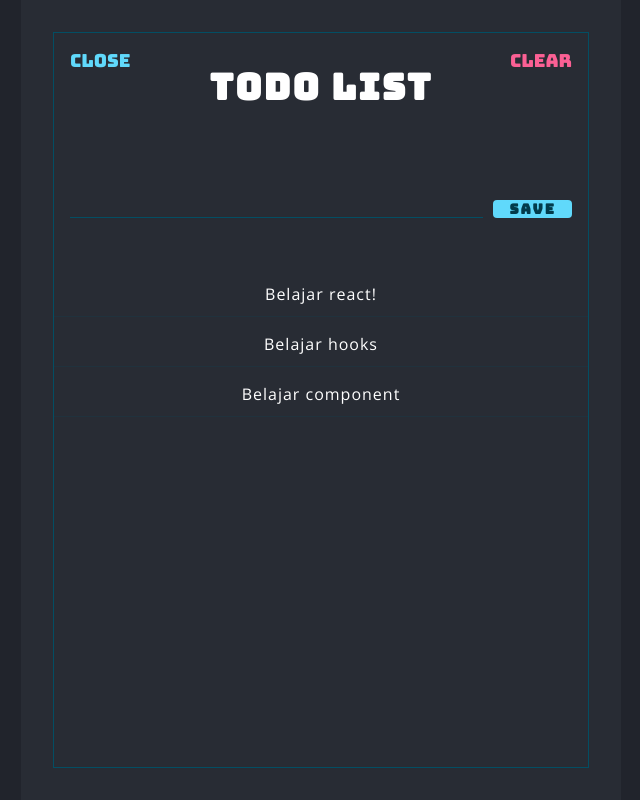
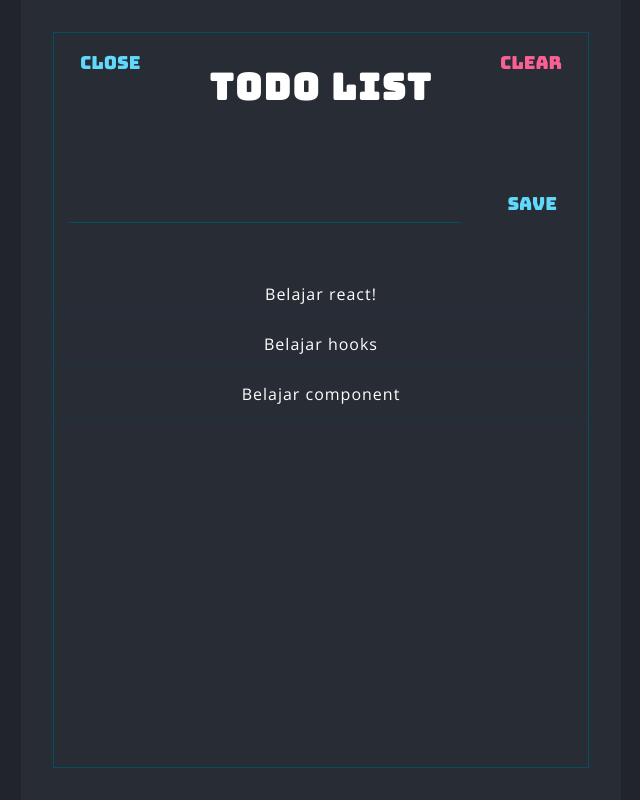
Before and after one commit to devcopas/react-todolist, a React (Create React App) app: page / in a window 1280 px wide. Both pictures are taken after a click on the button "ADD". Shown: the whole page, without its empty margins (319-959 px from the left). Built offline with nearby package versions, Linux system fonts and the light colour scheme.

Commit message:
implementasi layout container dan item pada TodoForm component

```diff
--- a/src/components/button/button.styles.js
+++ b/src/components/button/button.styles.js
@@ -3,6 +3,7 @@ import { css } from "@emotion/react";
 export const button = ({ color, theme }) => {
   let textColor;
   let textColorHover;
+  let padding;
 
   const {
     color: { primary, secondary }
@@ -12,30 +13,34 @@ export const button = ({ color, theme }) => {
     case "blue":
       textColor = primary.base;
       textColorHover = primary.darker;
+      padding = "6px 16px";
       break;
     case "red":
       textColor = secondary.base;
       textColorHover = secondary.darker;
+      padding = "6px 16px";
       break;
     default:
       textColor = primary.base;
       textColorHover = primary.darker;
+      padding = "6px 16px";
   }
 
   return css`
     /* width: 20%; */
+    background-color: unset;
+    color: ${textColor};
     font-size: 1.8rem;
     text-transform: uppercase;
-    color: ${textColor};
+    line-height: 1.5;
     font-family: "Bungee", sans-serif;
-    padding: 16px;
+    padding: ${padding};
     cursor: pointer;
-    background: unset;
     border: unset;
     outline: unset;
     &:hover {
       color: ${textColorHover};
-      transform: scale(1.1, 1.1);
+      /* transform: scale(1.1, 1.1); */
     }
   `;
 };
--- a/src/components/header/Header.jsx
+++ b/src/components/header/Header.jsx
@@ -47,13 +47,13 @@ const Header = ({ showAddToggle, showAdd, clearTodos }) => {
 
     <section className="header-component">
       <Container alignItems="flex-start">
-        <Item flex="1">
+        <Item flex="1" padding="1rem">
           <Button text={showAdd ? "Close" : "Add"} onClick={showAddToggle} />
         </Item>
         <Item flex="2">
           <h1 css={styles.headerTitle(theme)}>Todo List</h1>
         </Item>
-        <Item flex="1" align="right">
+        <Item flex="1" padding="1rem" align="right">
           <Button text="Clear" color="red" onClick={clearTodos} />
         </Item>
       </Container>
--- a/src/components/paper/paper.styles.js
+++ b/src/components/paper/paper.styles.js
@@ -13,8 +13,8 @@ export const frame = (theme) => {
   return css`
     border: 1px solid ${theme.color.primary.setLightness(20)};
     height: 100%;
-    display: flex;
+    /* display: flex;
     flex-direction: column;
-    justify-content: space-between;
+    justify-content: space-between; */
   `;
 };
--- a/src/components/todoform/TodoForm.jsx
+++ b/src/components/todoform/TodoForm.jsx
@@ -5,6 +5,10 @@ import PropTypes from "prop-types";
 import React from "react";
 // import React, { useState } from "react";
 // import styles from "./todoform.module.css";
+
+import Button from "../button/Button";
+import Container from "../../layout/Container";
+import Item from "../../layout/Item";
 
 const TodoForm = ({ addTodo, showAdd }) => {
   // const [value, setValue] = useState("");
@@ -30,8 +34,10 @@ const TodoForm = ({ addTodo, showAdd }) => {
 
   if (showAdd) {
     return (
-      <section css={styles.add}>
-        <form css={styles.addForm} onSubmit={handleFormSubmit}>
+      <section className="todoform-component">
+        <form onSubmit={handleFormSubmit}>
+          <Container alignItems="flex-end">
+            <Item flex="1" padding="0 15px">
               <input
                 type="text"
                 css={styles.addInput(theme)}
@@ -39,7 +45,12 @@ const TodoForm = ({ addTodo, showAdd }) => {
                 autoFocus={true}
                 onChange={(e) => setValue(e.target.value)}
               />
-          <button css={styles.addBtn(theme)}>Save</button>
+            </Item>
+            <Item padding="0 15px">
+              <Button text="Save" color={"custom"} />
+              {/* <button css={styles.addBtn(theme)}>Save</button> */}
+            </Item>
+          </Container>
         </form>
       </section>
     );
--- a/src/components/todoform/todoform.styles.js
+++ b/src/components/todoform/todoform.styles.js
@@ -1,30 +1,31 @@
 import { css } from "@emotion/react";
 
-export const add = () =>
-  css`
-    padding: 16px;
-  `;
+// export const add = () =>
+//   css`
+//     padding: 16px;
+//   `;
 
-export const addForm = () =>
-  css`
-    display: flex;
-    align-items: flex-end;
-  `;
+// export const addForm = () =>
+//   css`
+//     display: flex;
+//     align-items: flex-end;
+//   `;
 
 export const addInput = (theme) =>
   css`
     background: unset;
     border: unset;
     padding: 0 64px;
-    margin-right: 10px;
-    flex: 1;
+    /* margin-right: 10px; */
+    /* flex: 1; */
     outline: unset;
     border-bottom: 1px solid ${theme.color.primary.setLightness(20)};
     color: ${theme.color.light.darker};
     font-family: "Open Sans", sans-serif;
     letter-spacing: 1px;
-    font-size: 20px;
+    font-size: 16px;
     text-align: center;
+    width: 100%;
   `;
 
 export const addBtn = (theme) =>
--- a/src/layout/Container.jsx
+++ b/src/layout/Container.jsx
@@ -9,7 +9,8 @@ const Container = ({
   flexWrap,
   justifyContent,
   alignItems,
-  alignContent
+  alignContent,
+  height
 }) => {
   const containerStyles = css`
     display: flex;
@@ -18,6 +19,7 @@ const Container = ({
     justify-content: ${justifyContent};
     align-items: ${alignItems};
     align-content: ${alignContent};
+    height: ${height};
   `;
 
   return (
@@ -32,7 +34,8 @@ Container.defaultProps = {
   flexWrap: "nowrap",
   justifyContent: "flex-start",
   alignItems: "stretch",
-  alignContent: "stretch"
+  alignContent: "stretch",
+  height: "auto"
 };
 
 Container.propTypes = {
@@ -85,7 +88,8 @@ Container.propTypes = {
     "baseline",
     "first baseline",
     "last baseline"
-  ])
+  ]),
+  height: PropTypes.oneOfType([PropTypes.number, PropTypes.string])
 };
 
 export default Container;
--- a/src/layout/Item.jsx
+++ b/src/layout/Item.jsx
@@ -2,18 +2,24 @@
 import { css } from "@emotion/react";
 import PropTypes from "prop-types";
 
-const Item = ({ children, flex, align }) => {
+const Item = ({ children, flex, align, padding }) => {
   return (
     <div
       className="flex-item"
       css={css`
         flex: ${flex};
         text-align: ${align};
+        padding: ${padding};
       `}
     >
       {children}
     </div>
   );
+};
+
+Item.defaultProps = {
+  align: "left",
+  padding: "unset"
 };
 
 Item.propTypes = {
@@ -22,7 +28,8 @@ Item.propTypes = {
     PropTypes.node
   ]),
   flex: PropTypes.oneOfType([PropTypes.string, PropTypes.number]),
-  align: PropTypes.oneOf(["left", "center", "right", "justify"])
+  align: PropTypes.oneOf(["left", "center", "right", "justify"]),
+  padding: PropTypes.oneOfType([PropTypes.number, PropTypes.string])
 };
 
 export default Item;
--- a/src/pages/TodoList.jsx
+++ b/src/pages/TodoList.jsx
@@ -3,6 +3,8 @@ import Paper from "../components/paper/Paper";
 import Header from "../components/header/Header";
 import TodoForm from "../components/todoform/TodoForm";
 import Todos from "../components/todos/Todos";
+
+import Container from "../layout/Container";
 
 const TodoList = () => {
   const [todos, setTodos] = useState([
@@ -34,17 +36,19 @@ const TodoList = () => {
 
   return (
     <Paper>
+      <Container
+        flexDirection="column"
+        justifyContent="space-between"
+        height="100%"
+      >
         <Header
           showAddToggle={showAddToggle}
           showAdd={showAdd}
           clearTodos={clearTodos}
         />
-      <TodoForm
-        addTodo={addTodo}
-        showAdd={showAdd}
-        todosLength={todos.length}
-      />
+        <TodoForm addTodo={addTodo} showAdd={showAdd} />
         <Todos todos={todos} completeTodo={completeTodo} />
+      </Container>
     </Paper>
   );
 };
```
Also changed, not shown: src/components/paper/Paper.jsx (+7 -0 lines). Lines whose indentation alone changed are shown as unchanged.
